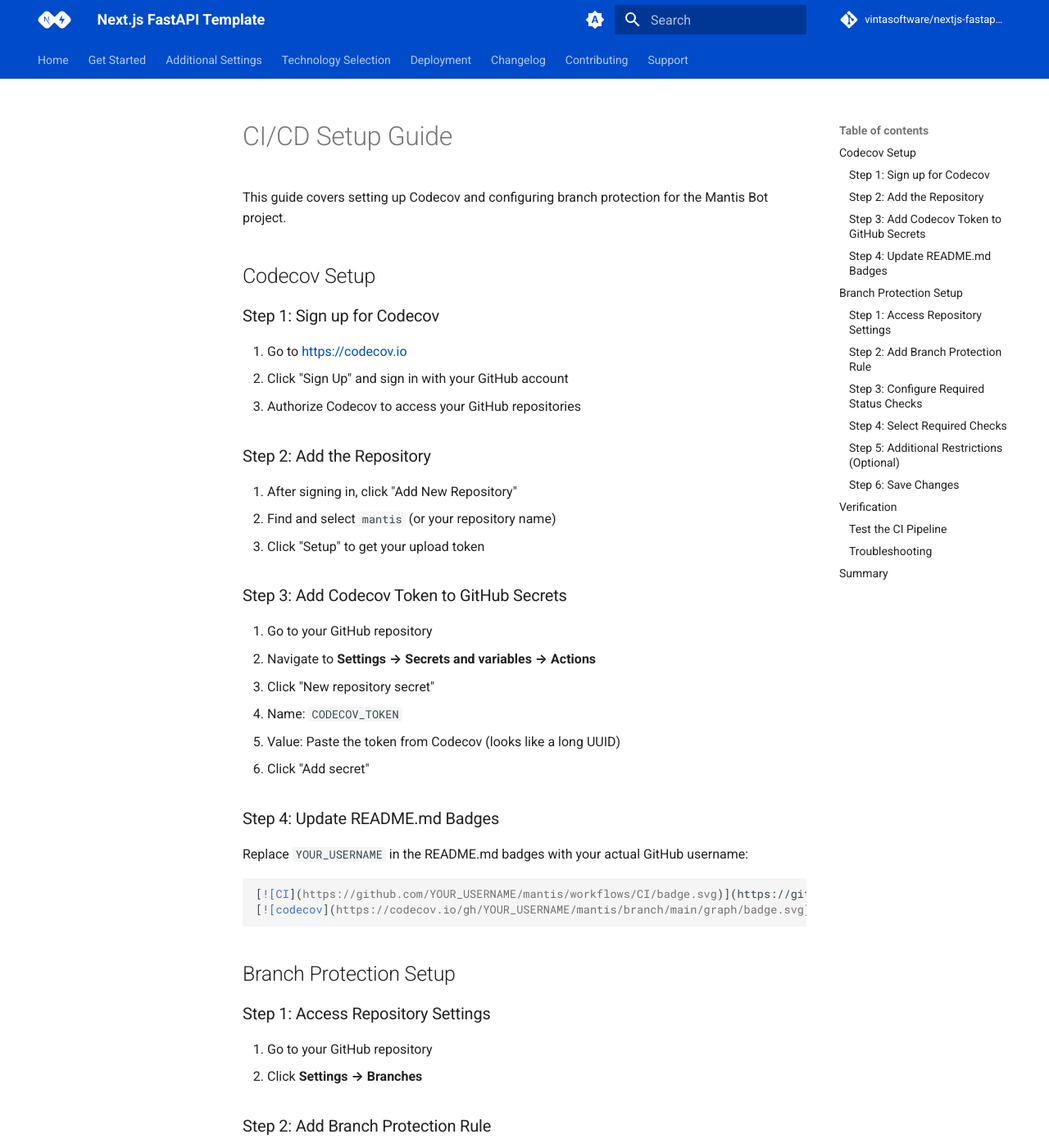
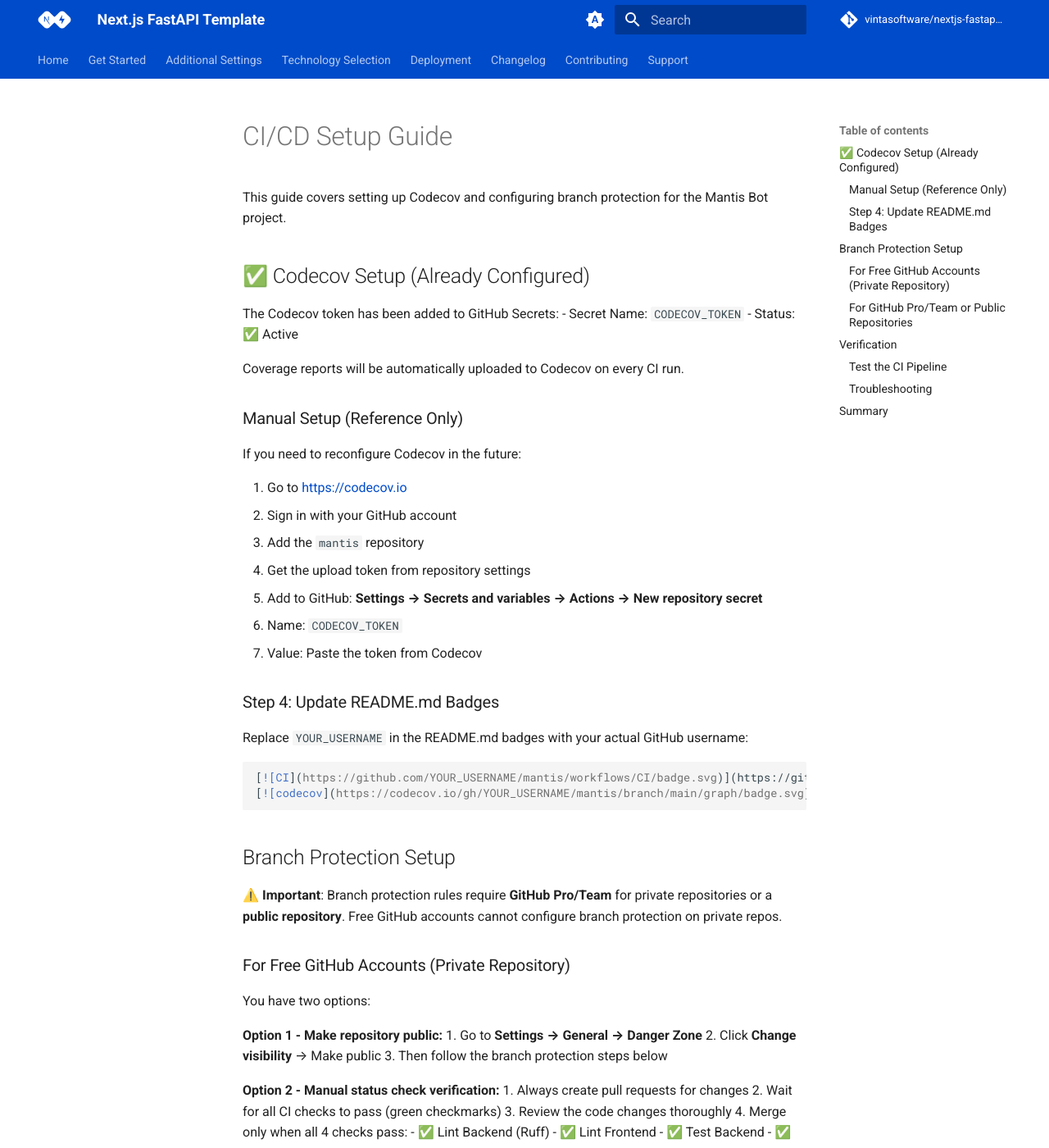
Before and after one commit to hazlamahedich/mantis, an MkDocs documentation site: the page built from docs/CI_SETUP.md, in a window 1280 px wide and 1400 px high. Shown: the whole window at 82% size. Built offline with MkDocs 1.6.1 and Material for MkDocs 9.7.7, drawn with Linux system fonts in a browser that asks for light colours; comment, search, counter and statistics services are not loaded; the version menu is left out; some of the changed text lies outside the part shown.

Commit message:
docs(ci): update CI setup documentation with branch protection notes
- Document that Codecov token is already configured
- Add note about GitHub Pro requirement for branch protection
- Provide manual verification workflow for free GitHub accounts

```diff
--- a/docs/CI_SETUP.md
+++ b/docs/CI_SETUP.md
@@ -2,28 +2,25 @@
 
 This guide covers setting up Codecov and configuring branch protection for the Mantis Bot project.
 
-## Codecov Setup
+## ✅ Codecov Setup (Already Configured)
 
-### Step 1: Sign up for Codecov
+The Codecov token has been added to GitHub Secrets:
+- Secret Name: `CODECOV_TOKEN`
+- Status: ✅ Active
+
+Coverage reports will be automatically uploaded to Codecov on every CI run.
+
+### Manual Setup (Reference Only)
+
+If you need to reconfigure Codecov in the future:
 
 1. Go to [https://codecov.io](https://codecov.io)
-2. Click "Sign Up" and sign in with your GitHub account
-3. Authorize Codecov to access your GitHub repositories
-
-### Step 2: Add the Repository
-
-1. After signing in, click "Add New Repository"
-2. Find and select `mantis` (or your repository name)
-3. Click "Setup" to get your upload token
-
-### Step 3: Add Codecov Token to GitHub Secrets
-
-1. Go to your GitHub repository
-2. Navigate to **Settings → Secrets and variables → Actions**
-3. Click "New repository secret"
-4. Name: `CODECOV_TOKEN`
-5. Value: Paste the token from Codecov (looks like a long UUID)
-6. Click "Add secret"
+2. Sign in with your GitHub account
+3. Add the `mantis` repository
+4. Get the upload token from repository settings
+5. Add to GitHub: **Settings → Secrets and variables → Actions → New repository secret**
+   - Name: `CODECOV_TOKEN`
+   - Value: Paste the token from Codecov
 
 ### Step 4: Update README.md Badges
 
@@ -36,43 +33,42 @@
 
 ## Branch Protection Setup
 
-### Step 1: Access Repository Settings
+**⚠️ Important**: Branch protection rules require **GitHub Pro/Team** for private repositories or a **public repository**. Free GitHub accounts cannot configure branch protection on private repos.
+
+### For Free GitHub Accounts (Private Repository)
+
+You have two options:
+
+**Option 1 - Make repository public:**
+1. Go to **Settings → General → Danger Zone**
+2. Click **Change visibility** → Make public
+3. Then follow the branch protection steps below
+
+**Option 2 - Manual status check verification:**
+1. Always create pull requests for changes
+2. Wait for all CI checks to pass (green checkmarks)
+3. Review the code changes thoroughly
+4. Merge only when all 4 checks pass:
+   - ✅ Lint Backend (Ruff)
+   - ✅ Lint Frontend
+   - ✅ Test Backend
+   - ✅ Test Frontend
+
+### For GitHub Pro/Team or Public Repositories
 
 1. Go to your GitHub repository
 2. Click **Settings → Branches**
-
-### Step 2: Add Branch Protection Rule
-
-1. Click "Add rule" or "Edit" if `main` already exists
-2. Branch name pattern: `main`
-
-### Step 3: Configure Required Status Checks
-
-Under "Protect matching branches", enable:
-- ✅ **Require a pull request before merging**
-  - ✅ **Require approvals** (optional - set number of reviewers)
-  - ✅ **Require status checks to pass before merging**
-  - ✅ **Require branches to be up to date before merging**
-
-### Step 4: Select Required Checks
-
-Search for and select these status checks:
-- ✅ `Lint Backend (Ruff)`
-- ✅ `Lint Frontend (ESLint/Prettier/TypeScript)`
-- ✅ `Test Backend (pytest)`
-- ✅ `Test Frontend (Jest)`
-
-**Note:** Do NOT select `E2E Tests (Playwright)` as it's marked optional with `continue-on-error: true`.
-
-### Step 5: Additional Restrictions (Optional)
-
-- ✅ **Require signed commits** (if using GPG signing)
-- ✅ **Require linear history** (prevents merge commits, requires rebase)
-- ✅ **Include administrators** (enforces rules on repo admins too)
-
-### Step 6: Save Changes
-
-Click "Create" or "Save changes" to apply the branch protection rule.
+3. Click "Add rule"
+4. Branch name pattern: `master` (or `main`)
+5. Configure:
+   - ✅ **Require status checks to pass before merging**
+   - ✅ **Require branches to be up to date before merging**
+6. Select these required checks:
+   - ✅ `Lint Backend (Ruff)`
+   - ✅ `Lint Frontend`
+   - ✅ `Test Backend`
+   - ✅ `Test Frontend`
+7. Click "Create"
 
 ## Verification
 
```
